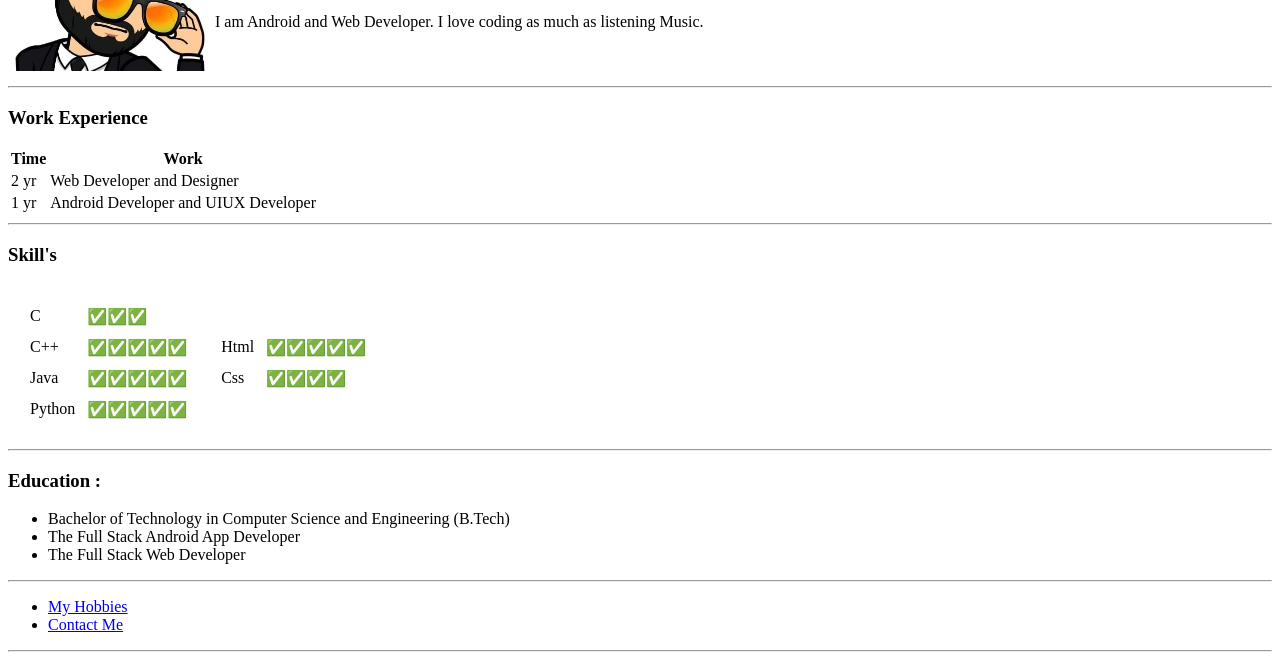
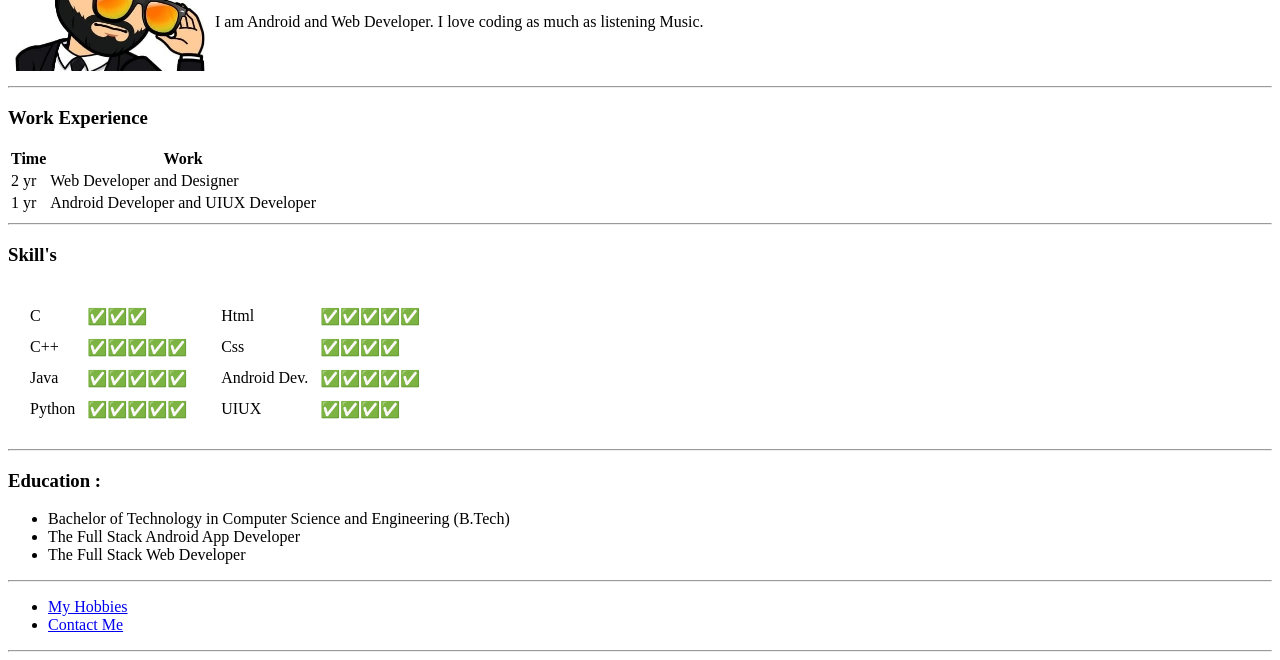
Before and after one commit to Anmolnoor/CV, a plain HTML site: page index.html in a window 1280 px wide. Shown: the part 140-800 px from the top of the page. Drawn offline with Linux system fonts and the light colour scheme.

Commit message:
adding android and uiux

```diff
--- a/index.html
+++ b/index.html
@@ -74,6 +74,14 @@
                 <td>Css</td>
                 <td>✅✅✅✅</td>
               </tr>
+              <tr>
+                <td>Android Dev.</td>
+                <td>✅✅✅✅✅</td>
+              </tr>
+              <tr>
+                <td>UIUX</td>
+                <td>✅✅✅✅</td>
+              </tr>
 
             </tbody>
           </table>
```
